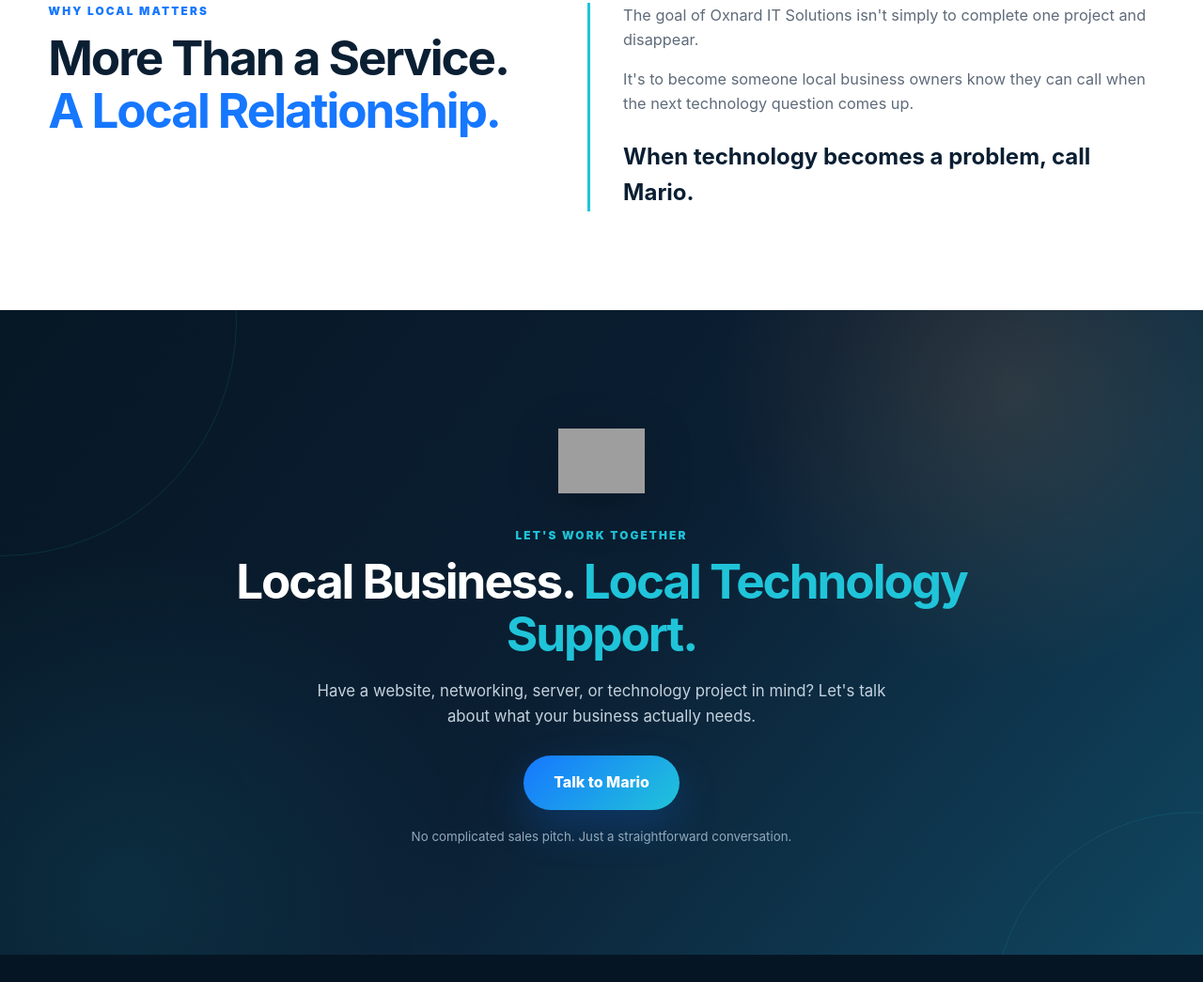
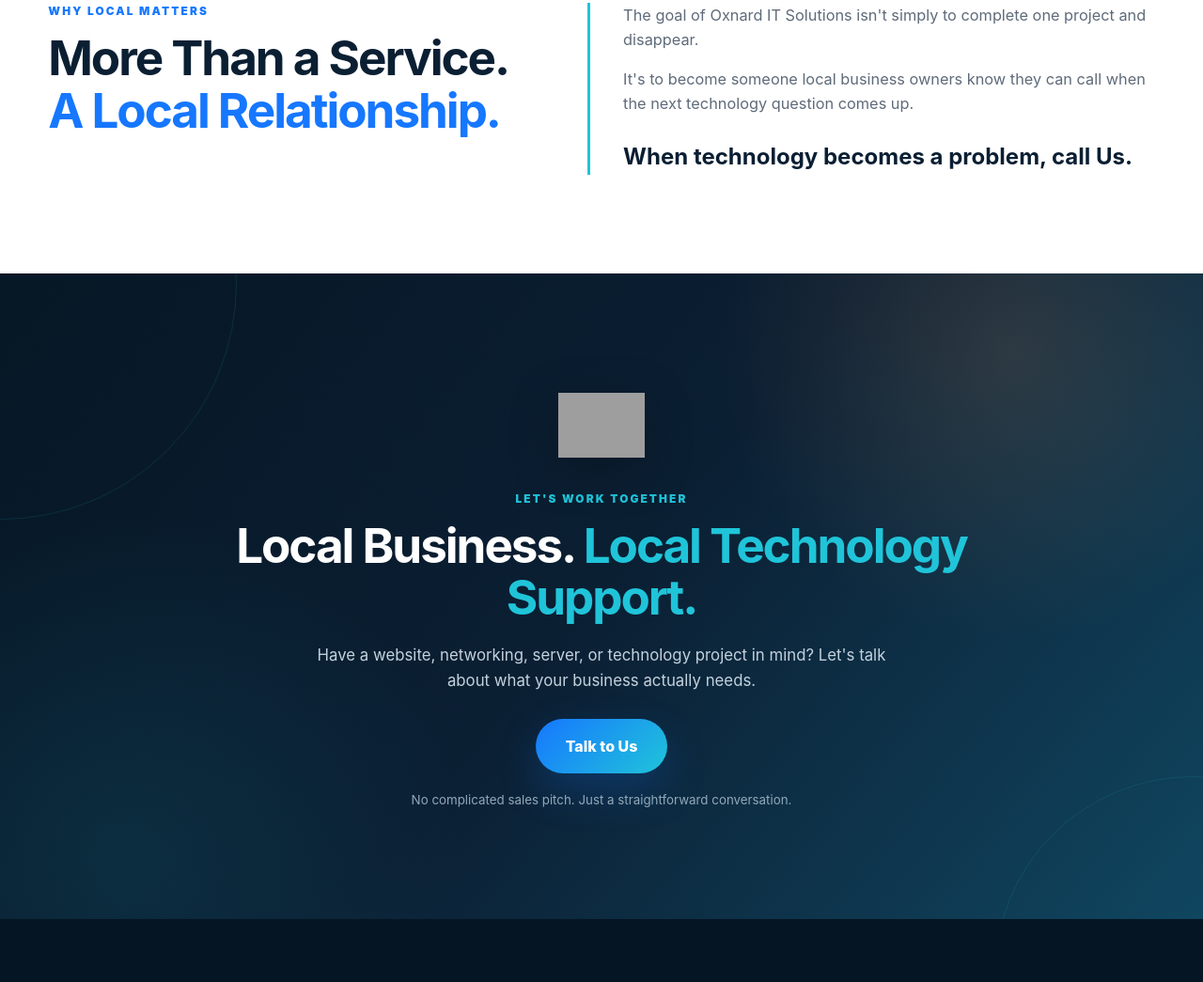
Before and after one commit to ayalarepos88/oxnard-it-solutions, a plain HTML site: page about.html in a window 1280 px wide. Shown: the part 5128-6173 px from the top of the page at 94% size. Drawn offline with Linux system fonts and the light colour scheme; grey boxes are pictures that could not be loaded.

Commit message:
fix having mario on our about page

```diff
--- a/about.html
+++ b/about.html
@@ -817,7 +817,7 @@
 
 
                     <strong>
-                        When technology becomes a problem, call Mario.
+                        When technology becomes a problem, call Us.
                     </strong>
 
                 </div>
@@ -867,7 +867,7 @@
                     href="contact.html"
                     class="btn btn-primary btn-large"
                 >
-                    Talk to Mario
+                    Talk to Us
                 </a>
 
 
```
